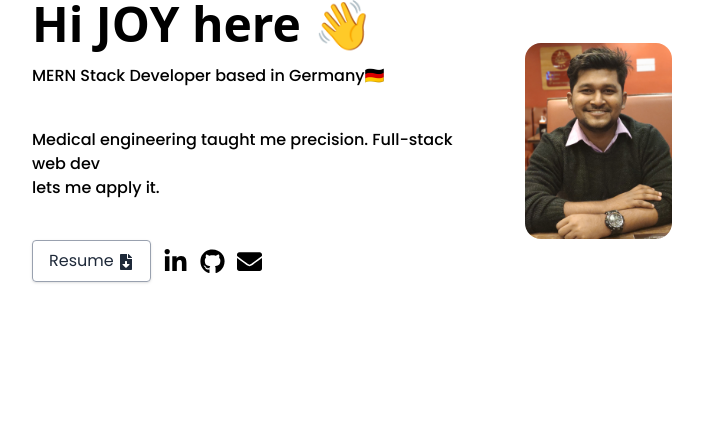
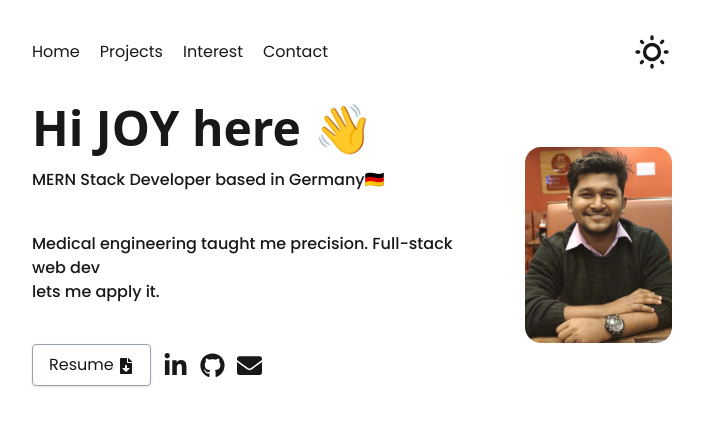
Before and after one commit to iftekhar08019/portfolio-joy, a React (Vite) app: page / in a window 1280 px wide. Shown: the top 426 px of the page, without its empty margins (288-991 px from the left). Built offline with nearby package versions, Linux system fonts and the light colour scheme; a web font is replaced by a local one.

Commit message:
navbar done

```diff
--- a/package.json
+++ b/package.json
@@ -22,6 +22,7 @@
     "@types/react": "^19.1.2",
     "@types/react-dom": "^19.1.2",
     "@vitejs/plugin-react": "^4.4.1",
+    "daisyui": "^5.0.43",
     "eslint": "^9.25.0",
     "eslint-plugin-react-hooks": "^5.2.0",
     "eslint-plugin-react-refresh": "^0.4.19",
--- a/src/components/common/Hero.jsx
+++ b/src/components/common/Hero.jsx
@@ -19,7 +19,7 @@
         </p>
         <br />
         <div className="flex gap-3 justify-start items-center">
-          <button class="hover:bg-gray-100 text-gray-800 py-2 px-4 border border-gray-400 rounded shadow">
+          <button class="hover:bg-gray-100 hover:text-black py-2 px-4 border border-gray-400 rounded shadow">
             Resume <FaFileDownload className="inline"></FaFileDownload>
           </button>
           <button><FaLinkedinIn size="25px"></FaLinkedinIn></button>
--- a/src/components/common/Navbar.jsx
+++ b/src/components/common/Navbar.jsx
@@ -1,11 +1,45 @@
-import React from 'react';
+import React from "react";
+import { NavLink } from "react-router";
 
 const Navbar = () => {
-    return (
-        <div>
+  return (
+    <div className="flex justify-between items-center py-8">
+      <div className="flex gap-5 justify-start items-center">
+        <NavLink to={"/"}>Home</NavLink>
+        <NavLink to={"/projects"}>Projects</NavLink>
+        <NavLink to={"/interest"}>Interest</NavLink>
+        <NavLink to={"/contact"}>Contact</NavLink>
+      </div>
+      <div>
+        <label className="swap swap-rotate">
+          {/* this hidden checkbox controls the state */}
+          <input
+            type="checkbox"
+            className="theme-controller"
+            value="synthwave"
+          />
 
-        </div>
-    );
+          {/* sun icon */}
+          <svg
+            className="swap-off h-10 w-10 fill-current"
+            xmlns="http://www.w3.org/2000/svg"
+            viewBox="0 0 24 24"
+          >
+            <path d="M5.64,17l-.71.71a1,1,0,0,0,0,1.41,1,1,0,0,0,1.41,0l.71-.71A1,1,0,0,0,5.64,17ZM5,12a1,1,0,0,0-1-1H3a1,1,0,0,0,0,2H4A1,1,0,0,0,5,12Zm7-7a1,1,0,0,0,1-1V3a1,1,0,0,0-2,0V4A1,1,0,0,0,12,5ZM5.64,7.05a1,1,0,0,0,.7.29,1,1,0,0,0,.71-.29,1,1,0,0,0,0-1.41l-.71-.71A1,1,0,0,0,4.93,6.34Zm12,.29a1,1,0,0,0,.7-.29l.71-.71a1,1,0,1,0-1.41-1.41L17,5.64a1,1,0,0,0,0,1.41A1,1,0,0,0,17.66,7.34ZM21,11H20a1,1,0,0,0,0,2h1a1,1,0,0,0,0-2Zm-9,8a1,1,0,0,0-1,1v1a1,1,0,0,0,2,0V20A1,1,0,0,0,12,19ZM18.36,17A1,1,0,0,0,17,18.36l.71.71a1,1,0,0,0,1.41,0,1,1,0,0,0,0-1.41ZM12,6.5A5.5,5.5,0,1,0,17.5,12,5.51,5.51,0,0,0,12,6.5Zm0,9A3.5,3.5,0,1,1,15.5,12,3.5,3.5,0,0,1,12,15.5Z" />
+          </svg>
+
+          {/* moon icon */}
+          <svg
+            className="swap-on h-10 w-10 fill-current"
+            xmlns="http://www.w3.org/2000/svg"
+            viewBox="0 0 24 24"
+          >
+            <path d="M21.64,13a1,1,0,0,0-1.05-.14,8.05,8.05,0,0,1-3.37.73A8.15,8.15,0,0,1,9.08,5.49a8.59,8.59,0,0,1,.25-2A1,1,0,0,0,8,2.36,10.14,10.14,0,1,0,22,14.05,1,1,0,0,0,21.64,13Zm-9.5,6.69A8.14,8.14,0,0,1,7.08,5.22v.27A10.15,10.15,0,0,0,17.22,15.63a9.79,9.79,0,0,0,2.1-.22A8.11,8.11,0,0,1,12.14,19.73Z" />
+          </svg>
+        </label>
+      </div>
+    </div>
+  );
 };
 
 export default Navbar;
--- a/src/components/layout/MainLayout.jsx
+++ b/src/components/layout/MainLayout.jsx
@@ -1,10 +1,12 @@
 import React from 'react';
 import Home from '../../pages/Home';
 import { Outlet } from 'react-router';
+import Navbar from '../common/Navbar';
 
 const MainLayout = () => {
     return (
         <div className='w-full lg:w-1/2 mx-auto'>
+            <Navbar></Navbar>
             <Home></Home>
             <Outlet></Outlet>
         </div>
--- a/src/index.css
+++ b/src/index.css
@@ -1,6 +1,7 @@
 @import url('https://fonts.googleapis.com/css2?family=DynaPuff:wght@400..700&display=swap');
 @import url('https://fonts.googleapis.com/css2?family=Poppins:ital,wght@0,100;0,200;0,300;0,400;0,500;0,600;0,700;0,800;0,900;1,100;1,200;1,300;1,400;1,500;1,600;1,700;1,800;1,900&display=swap');
 @import "tailwindcss";
+@plugin "daisyui";
 
 @theme {
   --animate-wave: wave 1s ease-in-out infinite;
```
Also changed, not shown: 1 other file (tests, documents, lock files or other folders).
